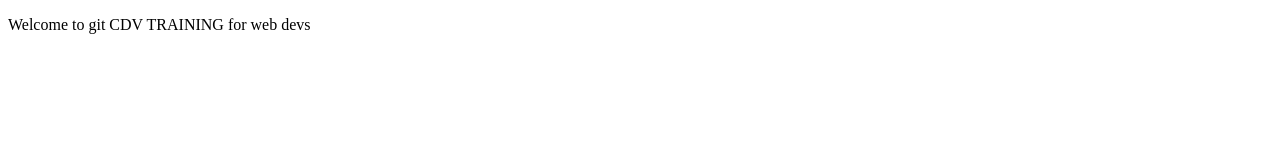
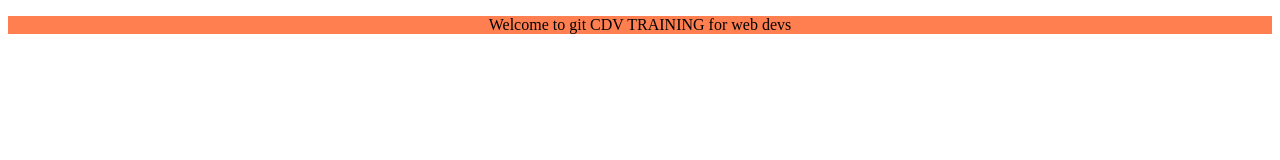
Before and after one commit to frontendpodyplomowe/web1_17marca, a plain HTML site: page index.html in a window 1280 px wide. Drawn offline with Linux system fonts and the light colour scheme.

Commit message:
Added styles to paragraph

```diff
--- a/index.html
+++ b/index.html
@@ -4,7 +4,8 @@
     <meta charset="UTF-8">
     <meta name="viewport" content="width=device-width, initial-scale=1.0">
     <meta http-equiv="X-UA-Compatible" content="ie=edge">
-    <title>CDV</title>
+    <title>CDV GIT</title>
+    <link rel="stylesheet" href="style.css">
 </head>
 <body>
     <p>Welcome to git CDV TRAINING for web devs</p>
--- a/style.css
+++ b/style.css
@@ -0,0 +1,4 @@
+p {
+    background-color: coral;
+    text-align: center;
+}
```
